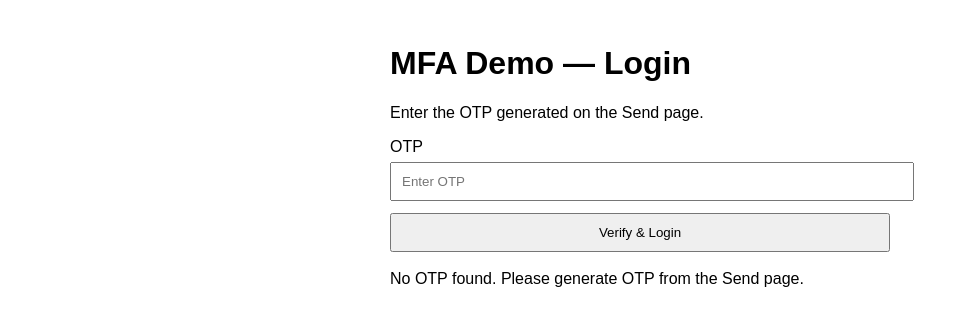
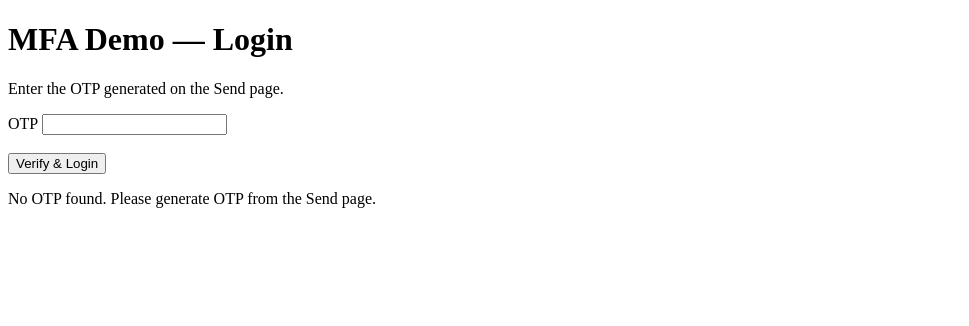
Before and after one commit to sachinnnagarajachari/MyAuthPage, a plain HTML site: page index.html in a window 1280 px wide. Both pictures are taken after a click on the button "Verify & Login". Shown: the whole page, without its empty margins (0-969 px from the left). Drawn offline with Linux system fonts and the light colour scheme.

Commit message:
Update index.html

```diff
--- a/index.html
+++ b/index.html
@@ -1,37 +1,36 @@
-<!doctype html>
+<!DOCTYPE html>
 <html>
 <head>
-  <meta charset="utf-8" />
     <title>MFA Demo — Login</title>
-  <style>body{font-family:Arial;padding:24px;max-width:500px;margin:auto}input,button{padding:10px;margin:6px 0;width:100%}#msg{margin-top:12px}</style>
 </head>
 <body>
     <h1>MFA Demo — Login</h1>
     <p>Enter the OTP generated on the Send page.</p>
 
     <label>OTP</label>
-  <input id="otp" placeholder="Enter OTP" />
-
-  <button id="verify">Verify & Login</button>
-  <div id="msg"></div>
+    <input type="text" id="otpInput">
+    <br><br>
+    <button onclick="verifyOTP()">Verify & Login</button>
+    <p id="resultMessage"></p>
 
     <script>
-    document.getElementById('verify').addEventListener('click', ()=>{
-      const entered = (document.getElementById('otp').value || '').trim();
-      const stored = sessionStorage.getItem('mfa_otp_demo');
-      if (!stored) {
-        document.getElementById('msg').innerText = 'No OTP found. Please generate OTP from the Send page.';
+        function verifyOTP() {
+            const enteredOtp = document.getElementById('otpInput').value.trim();
+            const storedOtp = localStorage.getItem('otp'); // Get OTP from localStorage
+
+            if (!storedOtp) {
+                document.getElementById('resultMessage').innerText =
+                    'No OTP found. Please generate OTP from the Send page.';
                 return;
             }
-      if (entered === stored) {
-        sessionStorage.removeItem('mfa_otp_demo'); // invalidate
-        // set a small flag to allow dashboard access
-        sessionStorage.setItem('mfa_logged_in_demo','true');
+
+            if (enteredOtp === storedOtp) {
+                document.getElementById('resultMessage').innerText = 'OTP Verified! Redirecting to dashboard...';
                 window.location.href = 'dashboard.html';
             } else {
-        document.getElementById('msg').innerText = 'Invalid OTP — try again.';
+                document.getElementById('resultMessage').innerText = 'Invalid OTP. Please try again.';
             }
-    });
+        }
     </script>
 </body>
 </html>
```
Lines whose indentation alone changed are shown as unchanged.
